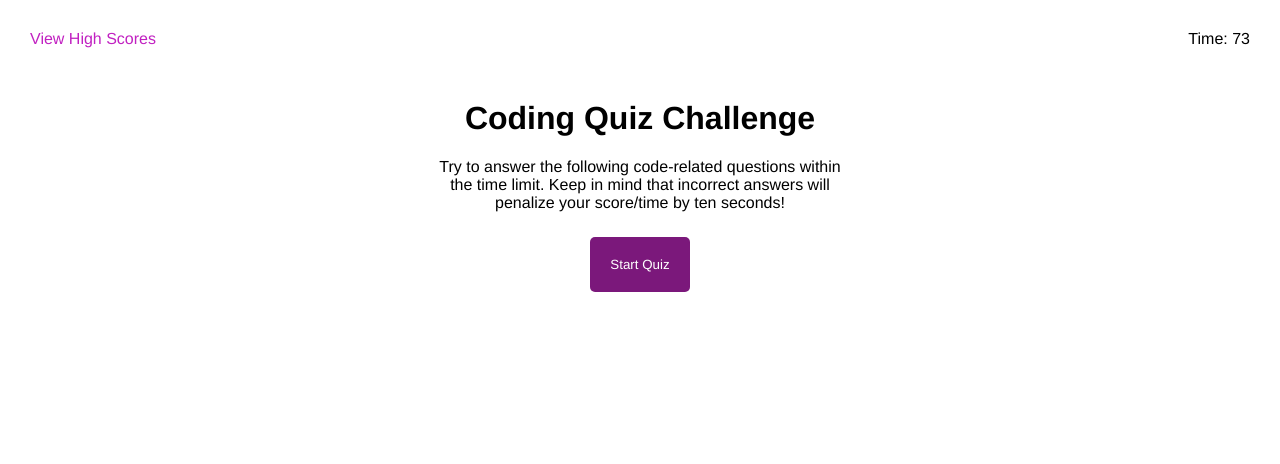
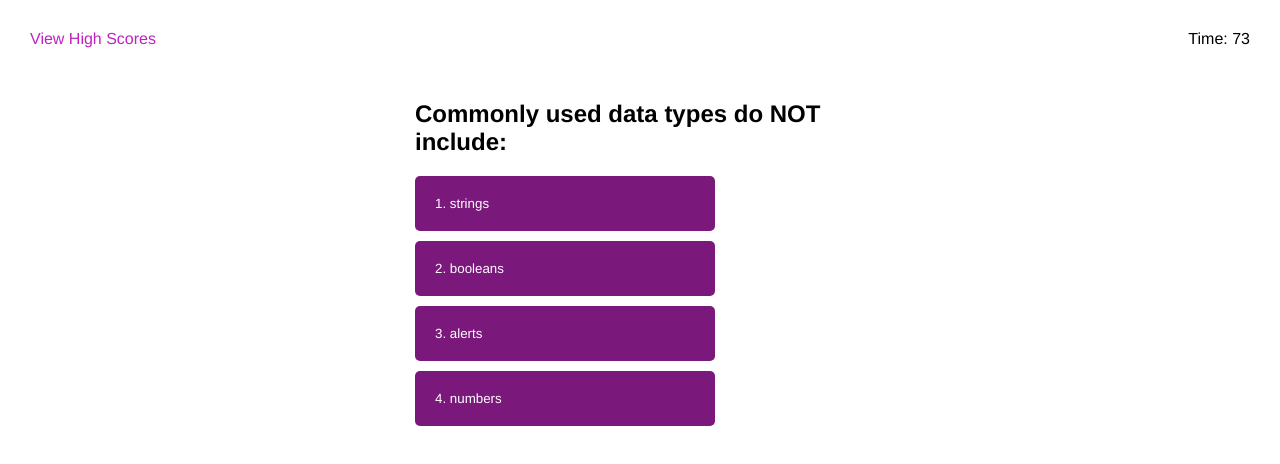
Before and after one commit to jacksonjjones/functional_rock, a plain HTML site: page index.html in a window 1280 px wide. Both pictures are taken after a click on the button "Start Quiz". Drawn offline with Linux system fonts and the light colour scheme.

Commit message:
questions and option buttons showing

```diff
--- a/assets/css/style.css
+++ b/assets/css/style.css
@@ -54,3 +54,10 @@ button:hover {
 .hide {
     display: none;
 }
+
+.options button {
+    display: block;
+    width: 300px;
+    text-align: start;
+    margin-left: 0;
+}
--- a/assets/js/quiz.js
+++ b/assets/js/quiz.js
@@ -2,7 +2,7 @@
 
 var questionsEl = document.querySelector("#questions");
 var timerEl = document.querySelector("#timer");
-var choicesEl = document.querySelector("#options");
+var optionEl = document.querySelector("#options");
 var submitBtn = document.querySelector("#submit-score");
 var startBtn = document.querySelector("#start");
 var nameEl = document.querySelector("#name");
@@ -59,7 +59,7 @@ var timerId;
 function startQuiz() {
   timerId = setInterval(countdown, 1000);
   timerEl.textContent = time;
-  var startPageEl = document.getElemendbyId("start-page");
+  var startPageEl = document.getElementById("start-page");
   startPageEl.setAttribute("class", "hide");
   questionsEl.removeAttribute("class");
   getQuestion();
@@ -73,7 +73,19 @@ function countdown() {
   }
 }
 
-function getQuestion() {}
+function getQuestion() {
+  var currentQuestion = questions[currentQuestionIndex];
+  var promptEl = document.getElementById("question-display");
+  promptEl.textContent = currentQuestion.prompt;
+  optionEl.innerHTML = "";
+  currentQuestion.options.forEach(function (option, i) {
+    var optionBtn = document.createElement("button");
+    optionBtn.setAttribute("value", option);
+    optionBtn.textContent = i + 1 + ". " + option;
+    optionBtn.onClick = QuestionClick;
+    optionEl.appendChild(optionBtn);
+  });
+}
 
 function QuestionClick() {}
 
--- a/index.html
+++ b/index.html
@@ -31,7 +31,7 @@
             </div>
 
             <div class="hide" id="questions">
-                <h2 id="questions-display"></h2>
+                <h2 id="question-display"></h2>
                 <div class="options" id="options"></div>
             </div>
 
```
